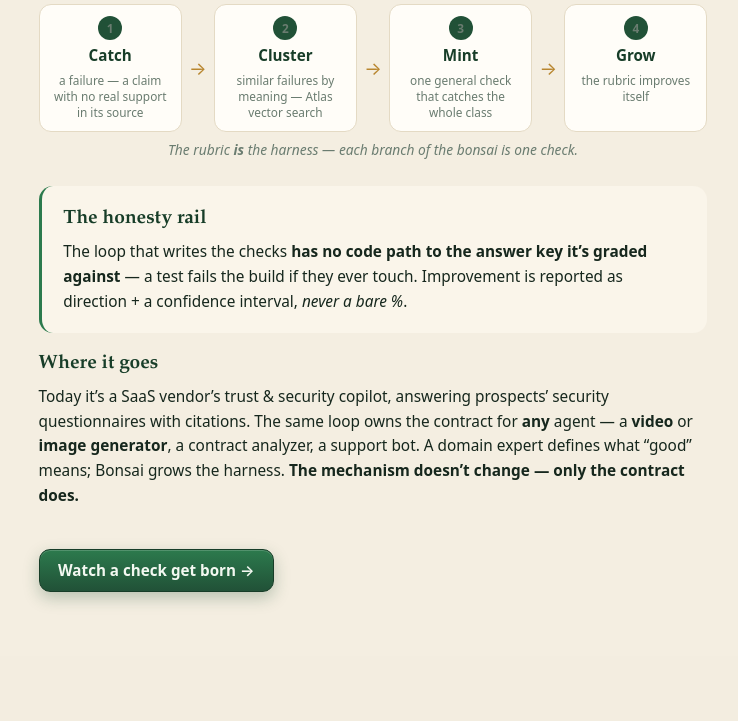
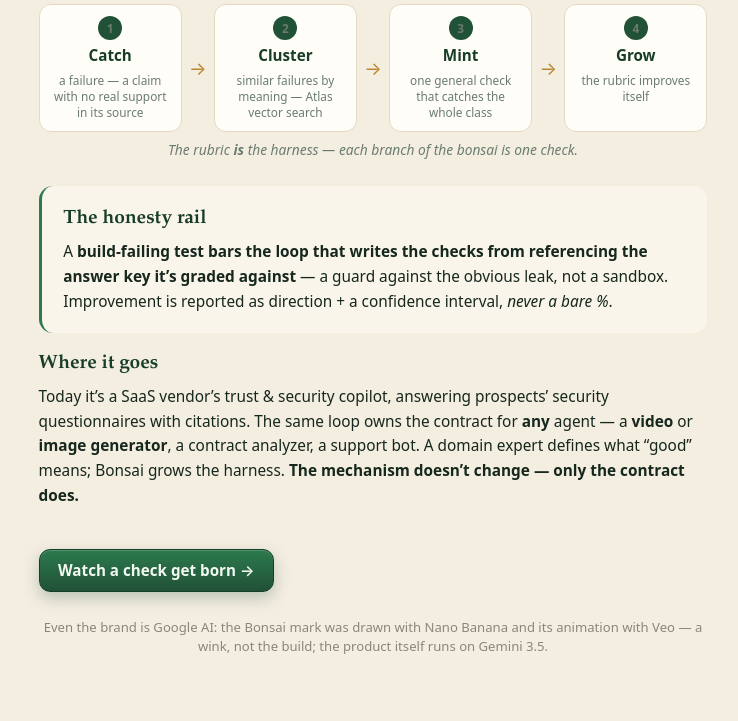
Before and after one commit to enturesting/bonsai, a FastAPI app: page /about in a window 1280 px wide. Shown: the part 452-1173 px from the top of the page, without its empty margins (267-1005 px from the left). Before the commit the page ends 1056 px from the top, so only its background shows below. Run offline with FastAPI, Linux system fonts and the light colour scheme.

Commit message:
docs/web: ELI5 + "Where Bonsai fits" diagrams; about-page Google credit
- README: plain-language ELI5 (Voyage = meaning fingerprint, Atlas = find
  lookalikes, the loop, honesty rail, two scores) + a "Where Bonsai fits"
  section (3 Mermaid: stack-fit, personas, adoption flow).
- about: one-line Google-AI brand credit (Nano Banana logo / Veo animation —
  a wink, not the build; product runs on Gemini 3.5); soften the honesty-rail
  copy to match the README (a build-failing lint, not a sandbox).

CI 93/3.

Co-Authored-By: Claude Opus 4.8 (1M context) <noreply@anthropic.com>

```diff
--- a/web/static/style.css
+++ b/web/static/style.css
@@ -535,6 +535,7 @@ body {
 }
 .receipt-rail { margin-top: 0.55rem; font-size: 0.78rem; color: #8c8678; }
 .receipt-rail code { font-size: 0.92em; }
+.about-credit { max-width: 46rem; margin: 1.6rem auto 0; text-align: center; font-size: 0.82rem; color: #8c8678; }
 .pill--yellow {
   background: var(--amber-soft); color: var(--amber);
   border-color: var(--amber-line);
--- a/web/templates/about.html
+++ b/web/templates/about.html
@@ -44,7 +44,7 @@
 
     <section class="about-block about-moat">
       <h2>The honesty rail</h2>
-      <p>The loop that writes the checks <strong>has no code path to the answer key it&rsquo;s graded against</strong> &mdash; a test fails the build if they ever touch. Improvement is reported as direction + a confidence interval, <em>never a bare&nbsp;%</em>.</p>
+      <p>A <strong>build-failing test bars the loop that writes the checks from referencing the answer key it&rsquo;s graded against</strong> &mdash; a guard against the obvious leak, not a sandbox. Improvement is reported as direction + a confidence interval, <em>never a bare&nbsp;%</em>.</p>
     </section>
 
     <section class="about-block">
@@ -53,6 +53,7 @@
     </section>
 
     <a class="btn btn--run about-cta" href="/">Watch a check get born &rarr;</a>
+    <p class="about-credit">Even the brand is Google AI: the Bonsai mark was drawn with Nano Banana and its animation with Veo &mdash; a wink, not the build; the product itself runs on Gemini&nbsp;3.5.</p>
   </main>
 </body>
 </html>
```
Also changed, not shown: README.md.
